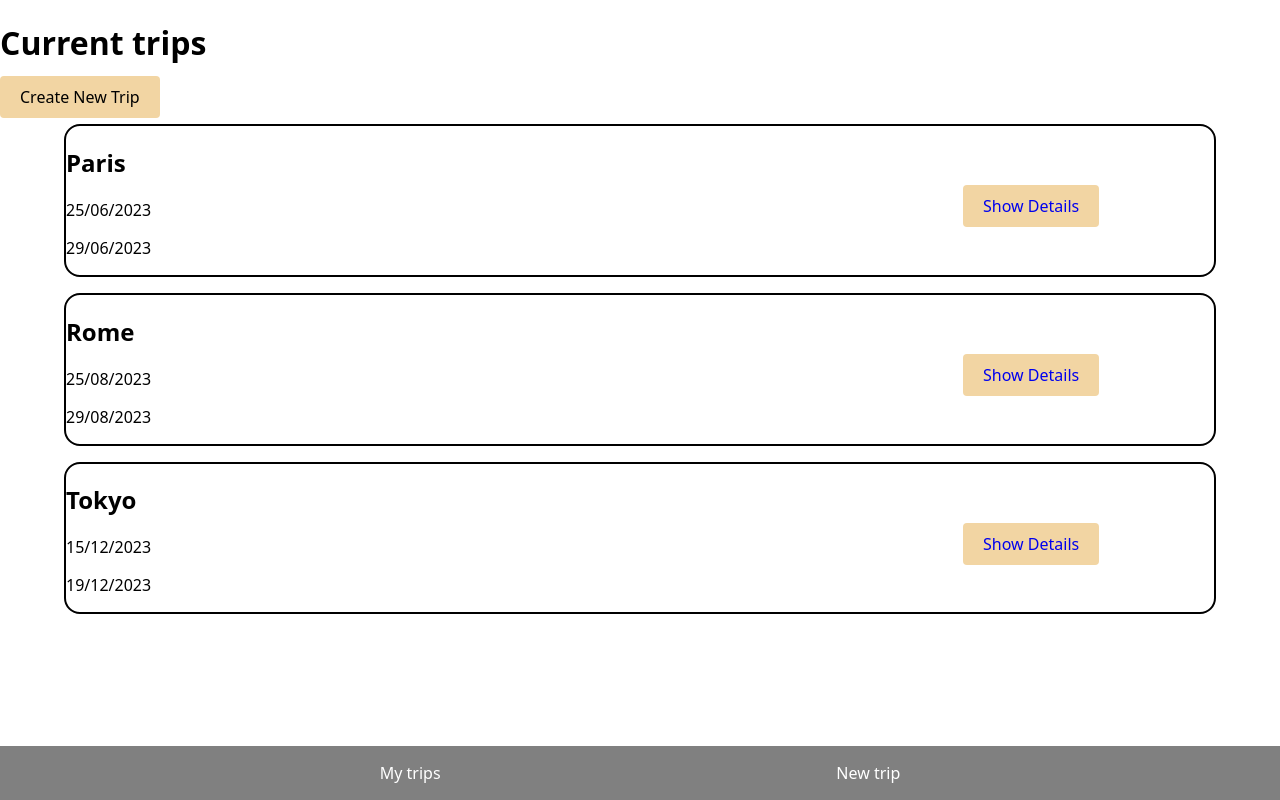
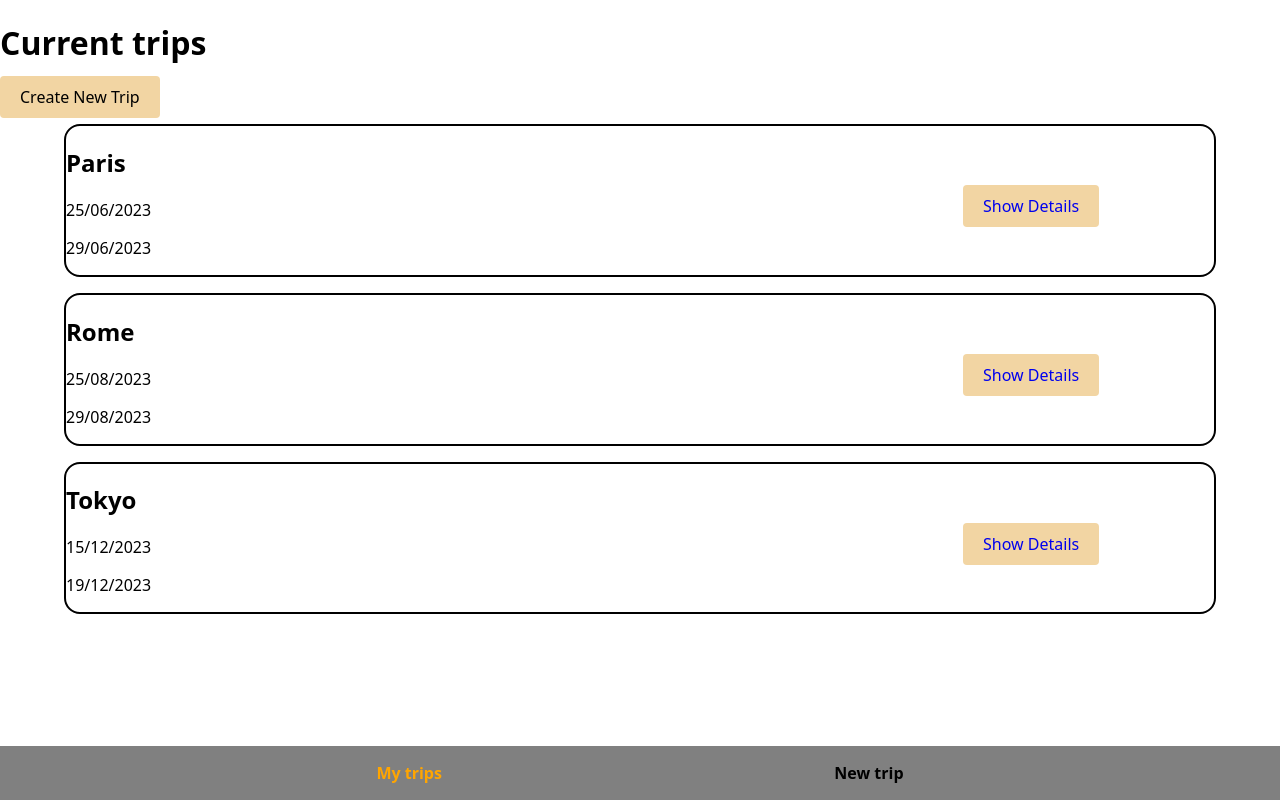
Before and after one commit to LukasWeckner/Capstone-Travel, a Next.js app: page / in a window 1280 px wide. Built offline with nearby package versions, Linux system fonts and the light colour scheme.

Commit message:
implement highlighting of the active navigation item(StyledLink)

```diff
--- a/components/FooterNavigation/index.js
+++ b/components/FooterNavigation/index.js
@@ -1,34 +1,48 @@
 import Link from "next/link";
 import styled from "styled-components";
+import { useRouter } from "next/router";
 
-// I intentially didn't add a <footer> tag around the <nav> here in the component, so that every single page of my app uses a clear semantic structure of <header>, <main> and <footer>. Meaning the FooterNavigation component is surrounded by <footer> tags on every page of the app.
+// I intentially didn't add a <footer> tag around the <StyledNav> here in the component, so that every single page of my app uses a clear semantic structure of <header>, <main> and <footer>. Meaning the FooterNavigation component is surrounded by <footer> tags on every page of the app.
 
 export default function FooterNavigation() {
+  const router = useRouter();
+
   return (
-    <StyledNavWrapper>
-      <StyledNav>
-        <StyledLink href={"/"}>My trips</StyledLink>
-        <StyledLink href={"/new-trip"}>New trip</StyledLink>
-      </StyledNav>
-    </StyledNavWrapper>
+    <StyledNav>
+      {/*router.asPath identifies the current pathname of the page you are currently on */}
+      <StyledLink href={"/"} pathname={router.asPath}>
+        My trips
+      </StyledLink>
+      <StyledLink href={"/new-trip"} pathname={router.asPath}>
+        New trip
+      </StyledLink>
+    </StyledNav>
   );
 }
 
-const StyledNavWrapper = styled.div`
+const StyledNav = styled.nav`
   position: fixed;
   bottom: 0;
   width: 100%;
   padding: 1rem;
   background-color: grey;
-`;
-
-const StyledNav = styled.nav`
   display: flex;
   justify-content: space-evenly;
   gap: 2rem;
 `;
 
 const StyledLink = styled(Link)`
-  color: white;
+  // check react-styled-components handout in section "Adapting based on props" to understand why I used a template literal here. I destructured the props of StyledLink like in the last line of example code in the handouts section.
+  color: ${({ href, pathname, children }) =>
+    //Checks if the href prop of the link equals the current pages path.
+    href === pathname ||
+    /*  I use the or-operator || because I also want to apply the color "#f2d5a3" to the my "My trips" navigation item when a user is on a details page. The first condition "href === pathname" of line 43 doesn't cover this case because the pathname won't equal the href.
+
+    As my details pages are the only pages which start with the pathname "/my-trips/" I set this as a condition. The "&& children === "My trips"" additionally checks if the name of my navigation item is "My trips" because else both navigation items would be colored with "#f2d5a3".
+    */
+    (pathname.startsWith("/my-trips/") && children === "My trips")
+      ? "orange"
+      : "black"};
   text-decoration: none;
+  font-weight: bold;
 `;
```
